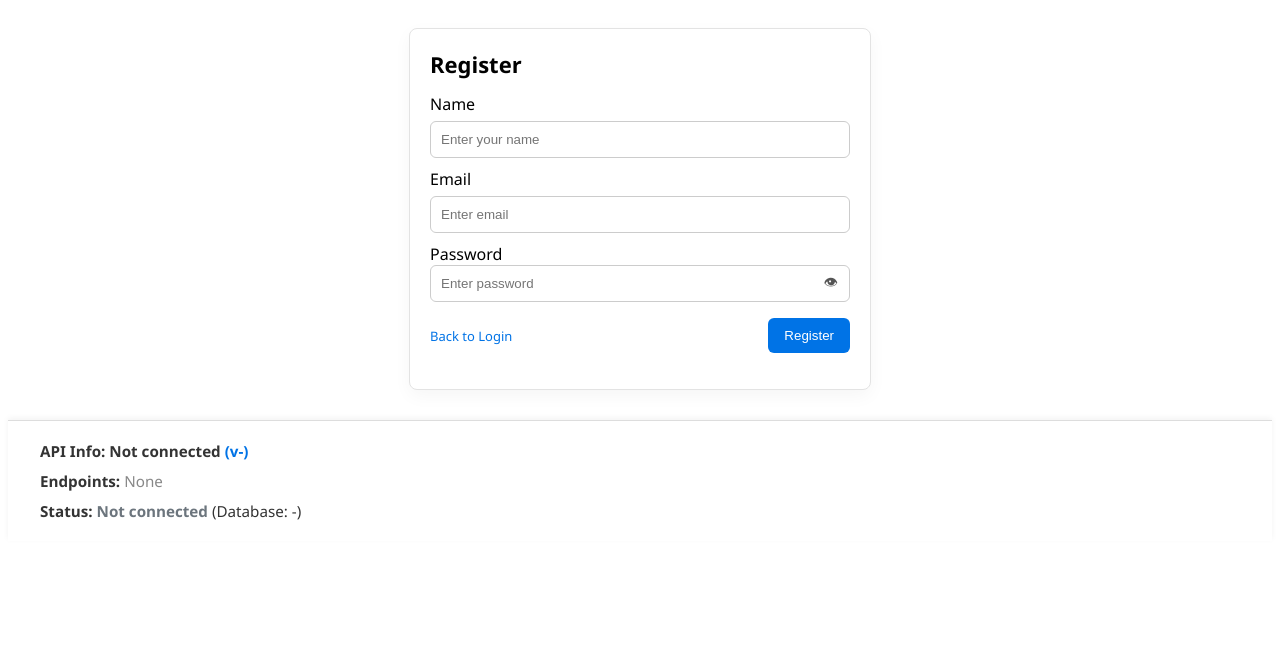
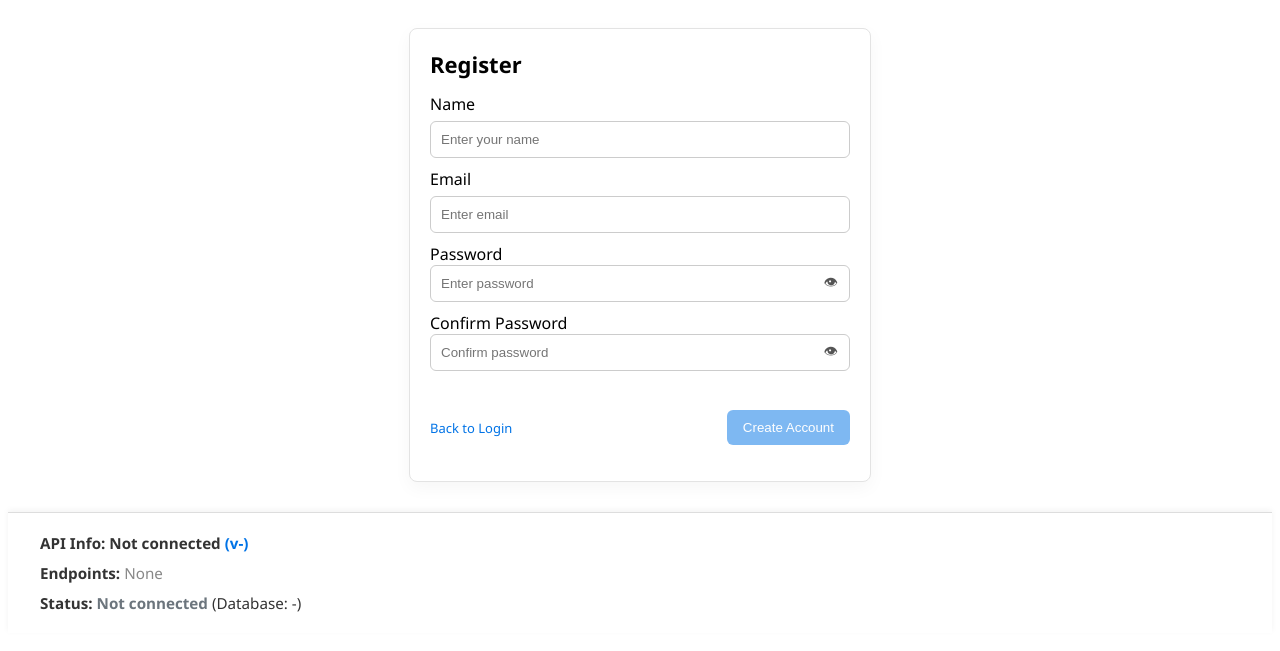
Before and after one commit to notyouriiz/API_Inventory, a PHP site: page /health/register.php in a window 1280 px wide. Shown: the top 651 px of the page. Run offline with PHP 8.4, Linux system fonts and the light colour scheme; data that the repository does not hold is empty.

Commit message:
adding double password verification

```diff
--- a/php_client/register.php
+++ b/php_client/register.php
@@ -49,7 +49,7 @@ if ($_SERVER['REQUEST_METHOD'] === 'POST') {
         </div>
     <?php endif; ?>
 
-    <form method="POST" style="display:flex;flex-direction:column;gap:10px">
+    <form method="POST" style="display:flex;flex-direction:column;gap:10px" id="registerForm">
 
         <label>Name
             <input type="text" name="name" placeholder="Enter your name"
@@ -76,21 +76,92 @@ if ($_SERVER['REQUEST_METHOD'] === 'POST') {
         </div>
         </label>
 
-        <script>
-        document.getElementById("togglePassword").addEventListener("click", function () {
-            const field = document.getElementById("passwordField");
-            field.type = field.type === "password" ? "text" : "password";
-        });
-        </script>
+        <label>Confirm Password
+        <div style="flex:1;position:relative;">
+            <input type="password"
+                    id="confirmPasswordField"
+                    placeholder="Confirm password"
+                    style="width:100%;padding:10px;border:1px solid #ccc;border-radius:6px;">
+                <span id="toggleConfirmPassword"
+                    style="position:absolute;right:12px;top:50%;transform:translateY(-50%);
+                        cursor:pointer;color:#555;font-size:14px;">
+                    👁
+                </span>
+        </div>
+        </label>
+
+        <div id="matchStatus" style="font-size:13px;margin-top:-5px;min-height:18px;"></div>
 
         <div style="display:flex;align-items:center;justify-content:space-between;margin-top:6px">
             <a href="login.php" style="font-size:13px;color:#0073e6;text-decoration:none">Back to Login</a>
             <button type="submit"
-                    style="background:#0073e6;color:#fff;border:0;padding:10px 16px;border-radius:6px;cursor:pointer;">
-                Register
+                    id="submitBtn"
+                    disabled
+                    style="background:#0073e6;color:#fff;border:0;padding:10px 16px;border-radius:6px;cursor:pointer;opacity:0.5;">
+                Create Account
             </button>
         </div>
     </form>
 </div>
 
+<script>
+// Toggle password visibility
+document.getElementById("togglePassword").addEventListener("click", function () {
+    const field = document.getElementById("passwordField");
+    field.type = field.type === "password" ? "text" : "password";
+});
+
+document.getElementById("toggleConfirmPassword").addEventListener("click", function () {
+    const field = document.getElementById("confirmPasswordField");
+    field.type = field.type === "password" ? "text" : "password";
+});
+
+// Real-time password matching validation
+function checkPasswordMatch() {
+    const password = document.getElementById("passwordField").value;
+    const confirmPassword = document.getElementById("confirmPasswordField").value;
+    const matchStatus = document.getElementById("matchStatus");
+    const submitBtn = document.getElementById("submitBtn");
+
+    // If confirm password field is empty, clear status
+    if (confirmPassword === "") {
+        matchStatus.textContent = "";
+        submitBtn.disabled = true;
+        submitBtn.style.opacity = "0.5";
+        submitBtn.style.cursor = "not-allowed";
+        return;
+    }
+
+    // Check if passwords match
+    if (password === confirmPassword && password !== "") {
+        matchStatus.textContent = "Passwords match";
+        matchStatus.style.color = "#28a745";
+        submitBtn.disabled = false;
+        submitBtn.style.opacity = "1";
+        submitBtn.style.cursor = "pointer";
+    } else {
+        matchStatus.textContent = "Passwords do not match";
+        matchStatus.style.color = "#dc3545";
+        submitBtn.disabled = true;
+        submitBtn.style.opacity = "0.5";
+        submitBtn.style.cursor = "not-allowed";
+    }
+}
+
+// Add event listeners for real-time validation
+document.getElementById("passwordField").addEventListener("input", checkPasswordMatch);
+document.getElementById("confirmPasswordField").addEventListener("input", checkPasswordMatch);
+
+// Prevent form submission if passwords don't match
+document.getElementById("registerForm").addEventListener("submit", function(e) {
+    const password = document.getElementById("passwordField").value;
+    const confirmPassword = document.getElementById("confirmPasswordField").value;
+
+    if (password !== confirmPassword) {
+        e.preventDefault();
+        alert("Passwords do not match!");
+    }
+});
+</script>
+
 <?php require_once "footer.php"; ?>
```
